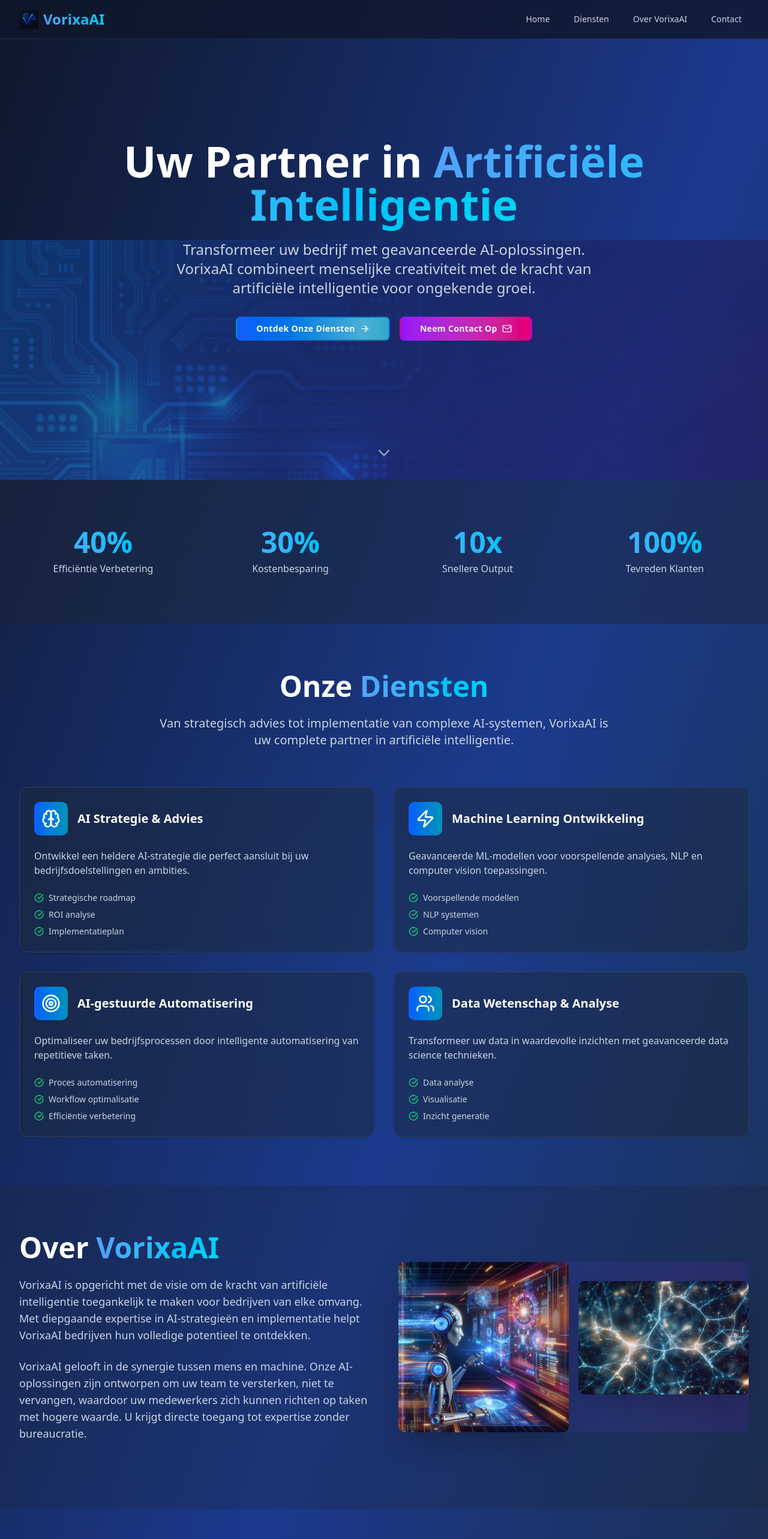
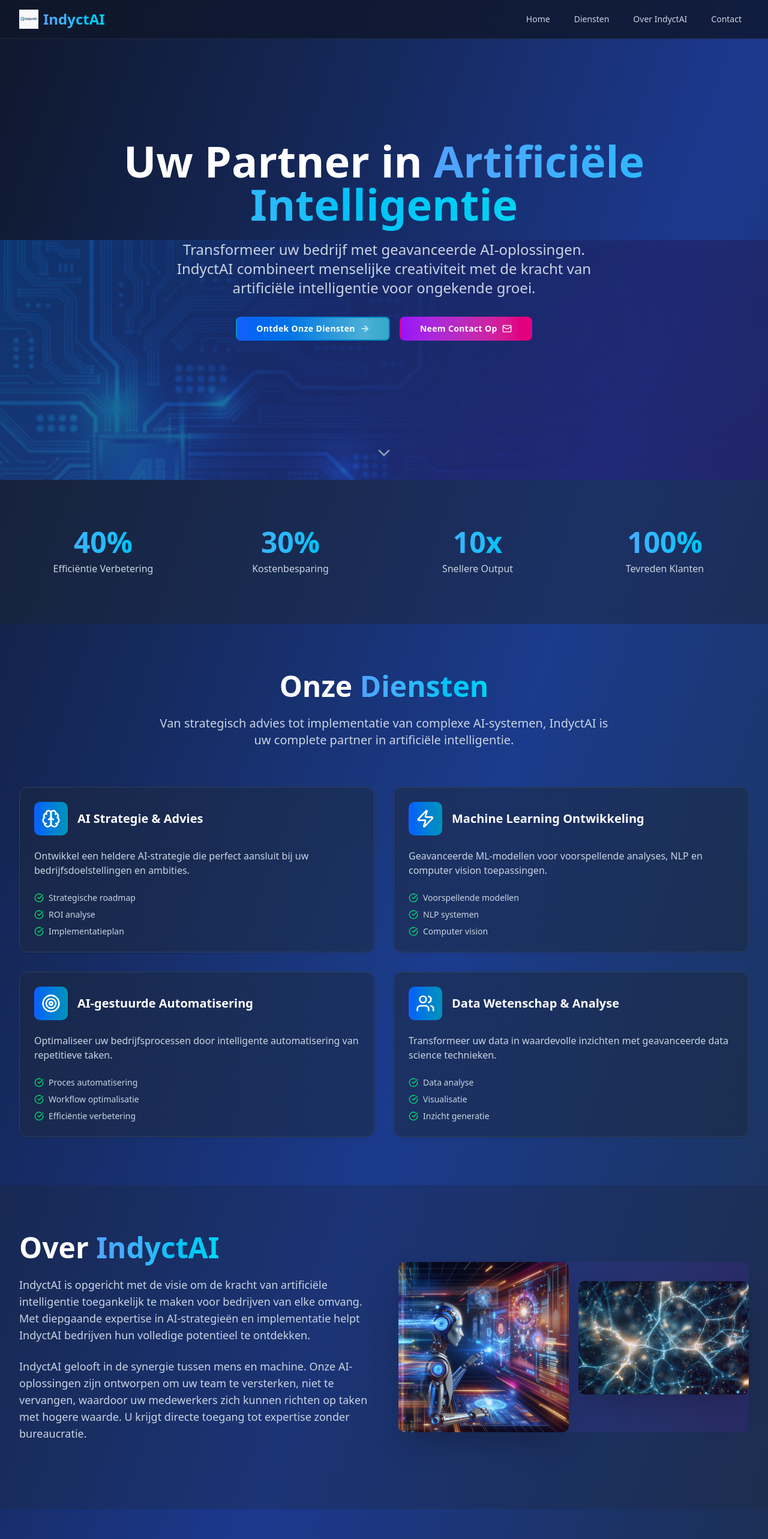
Before and after one commit to IndyctAI/indyctAI-website, a React (Vite) app: page / in a window 1280 px wide. Shown: the top 2566 px of the page at 60% size. Built offline with nearby package versions, Linux system fonts and the light colour scheme.

Commit message:
Complete rebranding from VorixaAI to IndyctAI with new logo and updated contact information

```diff
--- a/index.html
+++ b/index.html
@@ -2,24 +2,24 @@
 <html lang="nl">
   <head>
     <meta charset="UTF-8" />
-    <link rel="icon" type="image/png" href="/assets/images/vorixa_ai_logo.png" />
+    <link rel="icon" type="image/png" href="/assets/images/indyctai_logo.png" />
     <meta name="viewport" content="width=device-width, initial-scale=1.0" />
-    <title>VorixaAI - Uw Partner in Artificiële Intelligentie</title>
-    <meta name="description" content="VorixaAI - Transformeer uw bedrijf met geavanceerde AI-oplossingen. Uw complete partner in artificiële intelligentie voor ongekende groei." />
-    <meta name="keywords" content="AI, Artificiële Intelligentie, Machine Learning, Automatisering, Nederland, VorixaAI" />
-    <meta name="author" content="VorixaAI" />
+    <title>IndyctAI - Uw Partner in Artificiële Intelligentie</title>
+    <meta name="description" content="IndyctAI - Transformeer uw bedrijf met geavanceerde AI-oplossingen. Uw complete partner in artificiële intelligentie voor ongekende groei." />
+    <meta name="keywords" content="AI, Artificiële Intelligentie, Machine Learning, Automatisering, Nederland, IndyctAI" />
+    <meta name="author" content="IndyctAI" />
 
     <!-- Open Graph / Facebook -->
     <meta property="og:type" content="website" />
     <meta property="og:url" content="https://vorixaai.com/" />
-    <meta property="og:title" content="VorixaAI - Uw Partner in Artificiële Intelligentie" />
-    <meta property="og:description" content="Transformeer uw bedrijf met geavanceerde AI-oplossingen. VorixaAI is uw complete partner in artificiële intelligentie." />
+    <meta property="og:title" content="IndyctAI - Uw Partner in Artificiële Intelligentie" />
+    <meta property="og:description" content="Transformeer uw bedrijf met geavanceerde AI-oplossingen. IndyctAI is uw complete partner in artificiële intelligentie." />
 
     <!-- Twitter -->
     <meta property="twitter:card" content="summary_large_image" />
     <meta property="twitter:url" content="https://vorixaai.com/" />
-    <meta property="twitter:title" content="VorixaAI - Uw Partner in Artificiële Intelligentie" />
-    <meta property="twitter:description" content="Transformeer uw bedrijf met geavanceerde AI-oplossingen. VorixaAI is uw complete partner in artificiële intelligentie." />
+    <meta property="twitter:title" content="IndyctAI - Uw Partner in Artificiële Intelligentie" />
+    <meta property="twitter:description" content="Transformeer uw bedrijf met geavanceerde AI-oplossingen. IndyctAI is uw complete partner in artificiële intelligentie." />
   </head>
   <body>
     <div id="root"></div>
--- a/src/App.jsx
+++ b/src/App.jsx
@@ -27,6 +27,7 @@ import futuristicAi1 from './assets/images/futuristic_ai_1.png';
 import futuristicAi2 from './assets/images/futuristic_ai_2.png';
 import neuralNetwork1 from './assets/images/neural_network_1.jpg';
 import vorixaAILogo from './assets/images/vorixa_ai_logo.png';
+import indyctAILogo from './assets/images/indyctai_logo.png';
 import newAiBackground from './assets/images/new_ai_background.jpg';
 
 import {
@@ -49,7 +50,7 @@ function App() {
 
   // Set document title
   useEffect(() => {
-    document.title = 'VorixaAI - Uw Partner in Artificiële Intelligentie';
+    document.title = 'IndyctAI - Uw Partner in Artificiële Intelligentie';
   }, []);
 
   // Smooth scroll function with epic animation
@@ -93,7 +94,7 @@ function App() {
   const navItems = [
     { name: 'Home', href: '#home' },
     { name: 'Diensten', href: '#services' },
-    { name: 'Over VorixaAI', href: '#about' },
+    { name: 'Over IndyctAI', href: '#about' },
     { name: 'Contact', href: '#contact' },
   ];
 
@@ -142,9 +143,9 @@ function App() {
             <div className="flex items-center">
               <div className="flex-shrink-0">
                 <div className="flex items-center">
-                  <img src={vorixaAILogo} alt="VorixaAI Logo" className="h-8 w-auto mr-2" />
+                  <img src={indyctAILogo} alt="IndyctAI Logo" className="h-8 w-auto mr-2" />
                   <h1 className="text-2xl font-bold bg-gradient-to-r from-blue-400 to-cyan-400 bg-clip-text text-transparent">
-                    VorixaAI
+                    IndyctAI
                   </h1>
                 </div>
               </div>
@@ -228,7 +229,7 @@ function App() {
               </span>
             </h1>
             <p className="text-xl md:text-2xl text-slate-300 mb-8 max-w-3xl mx-auto">
-              Transformeer uw bedrijf met geavanceerde AI-oplossingen. VorixaAI combineert menselijke creativiteit
+              Transformeer uw bedrijf met geavanceerde AI-oplossingen. IndyctAI combineert menselijke creativiteit
               met de kracht van artificiële intelligentie voor ongekende groei.
             </p>
             <div className="flex flex-col sm:flex-row gap-4 justify-center">
@@ -463,7 +464,7 @@ function App() {
                         }
                       } catch (error) {
                         console.error('Error:', error);
-                        alert('Er is een fout opgetreden. Probeer het opnieuw of neem direct contact met ons op via contact@vorixaai.com');
+                        alert('Er is een fout opgetreden. Probeer het opnieuw of neem direct contact met ons op via contact@indyctai.com');
                       }
                     }}
                   >
@@ -652,7 +653,7 @@ function App() {
               transition={{ duration: 0.6, delay: 0.4 }}
             >
               Van strategisch advies tot implementatie van complexe AI-systemen,
-              VorixaAI is uw complete partner in artificiële intelligentie.
+              IndyctAI is uw complete partner in artificiële intelligentie.
             </motion.p>
           </motion.div>
 
@@ -726,15 +727,15 @@ function App() {
               transition={{ duration: 0.8 }}
             >
               <h2 className="text-4xl md:text-5xl font-bold text-white mb-6">
-                Over <span className="bg-gradient-to-r from-blue-400 to-cyan-400 bg-clip-text text-transparent">VorixaAI</span>
+                Over <span className="bg-gradient-to-r from-blue-400 to-cyan-400 bg-clip-text text-transparent">IndyctAI</span>
               </h2>
               <p className="text-lg text-slate-300 mb-6">
-                VorixaAI is opgericht met de visie om de kracht van artificiële intelligentie
+                IndyctAI is opgericht met de visie om de kracht van artificiële intelligentie
                 toegankelijk te maken voor bedrijven van elke omvang. Met diepgaande expertise in
-                AI-strategieën en implementatie helpt VorixaAI bedrijven hun volledige potentieel te ontdekken.
+                AI-strategieën en implementatie helpt IndyctAI bedrijven hun volledige potentieel te ontdekken.
               </p>
               <p className="text-lg text-slate-300 mb-8">
-                VorixaAI gelooft in de synergie tussen mens en machine. Onze AI-oplossingen zijn ontworpen
+                IndyctAI gelooft in de synergie tussen mens en machine. Onze AI-oplossingen zijn ontworpen
                 om uw team te versterken, niet te vervangen, waardoor uw medewerkers zich kunnen richten
                 op taken met hogere waarde. U krijgt directe toegang tot expertise zonder bureaucratie.
               </p>
@@ -792,7 +793,7 @@ function App() {
                 <CardHeader>
                   <CardTitle className="text-white text-2xl">Contactgegevens</CardTitle>
                   <CardDescription className="text-slate-300">
-                    VorixaAI staat klaar om uw vragen te beantwoorden
+                    IndyctAI staat klaar om uw vragen te beantwoorden
                   </CardDescription>
                 </CardHeader>
                 <CardContent className="space-y-6">
@@ -802,7 +803,7 @@ function App() {
                     </div>
                     <div>
                       <p className="text-white font-medium">E-mail</p>
-                      <p className="text-slate-300">contact@vorixaai.com</p>
+                      <p className="text-slate-300">contact@indyctai.com</p>
                     </div>
                   </div>
 
@@ -856,9 +857,9 @@ function App() {
           <div className="grid grid-cols-1 md:grid-cols-3 gap-8">
             <div>
               <div className="flex items-center mb-4">
-                <img src={vorixaAILogo} alt="VorixaAI Logo" className="h-8 w-auto mr-2" />
+                <img src={indyctAILogo} alt="IndyctAI Logo" className="h-8 w-auto mr-2" />
                 <h3 className="text-2xl font-bold bg-gradient-to-r from-blue-400 to-cyan-400 bg-clip-text text-transparent">
-                  VorixaAI
+                  IndyctAI
                 </h3>
               </div>
               <p className="text-slate-300 mb-4">
@@ -879,7 +880,7 @@ function App() {
             <div>
               <h4 className="text-white font-semibold mb-4">Contact</h4>
               <ul className="space-y-2 text-slate-300">
-                <li>contact@vorixaai.com</li>
+                <li>contact@indyctai.com</li>
                 <li>+31 6 20 70 92 56</li>
                 <li>Utrecht, Nederland</li>
               </ul>
@@ -888,7 +889,7 @@ function App() {
 
           <div className="border-t border-slate-700 mt-8 pt-8 text-center">
             <p className="text-slate-400">
-              © 2025 VorixaAI. Alle rechten voorbehouden.
+              © 2025 IndyctAI. Alle rechten voorbehouden.
             </p>
           </div>
         </div>
```
Also changed, not shown: src/assets/images/indyctai_logo.png (added), 1 other file (tests, documents, lock files or other folders).
